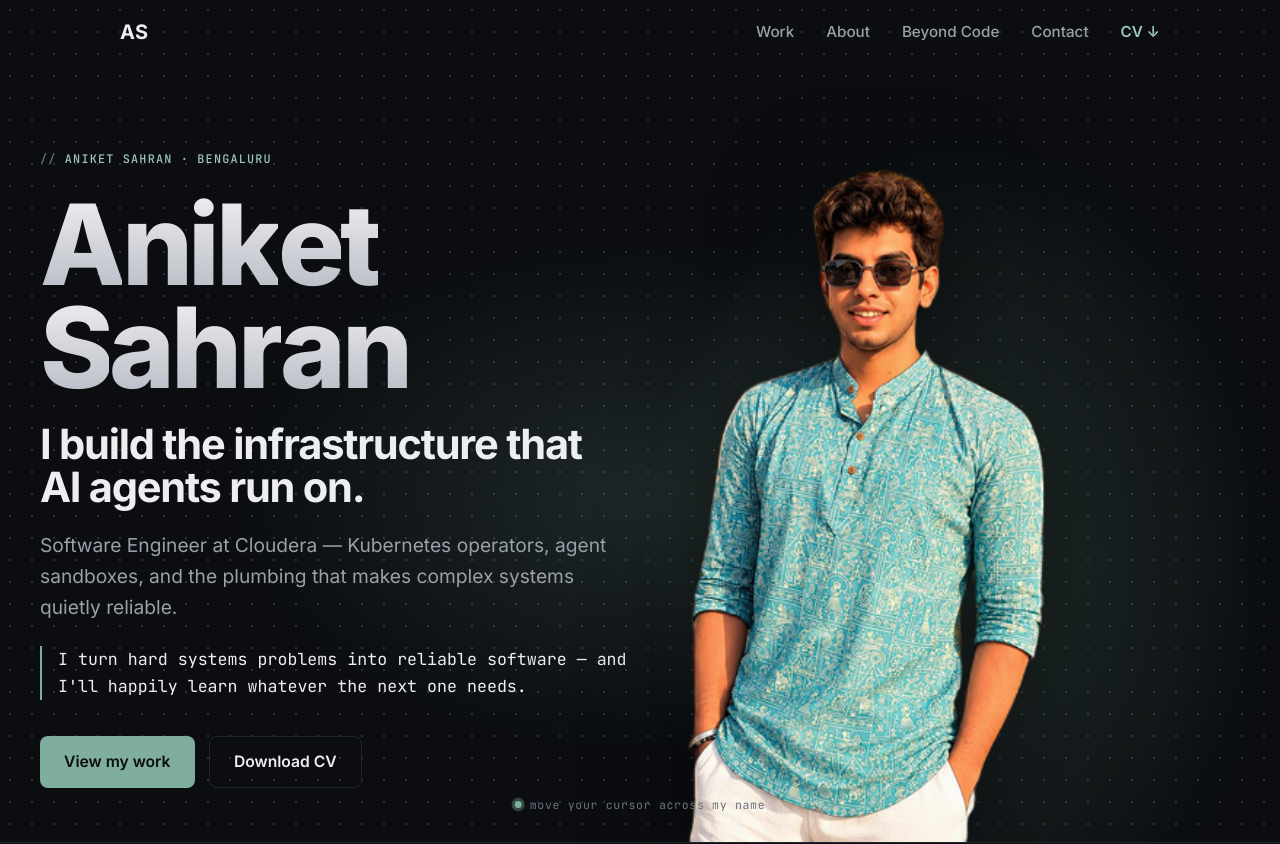
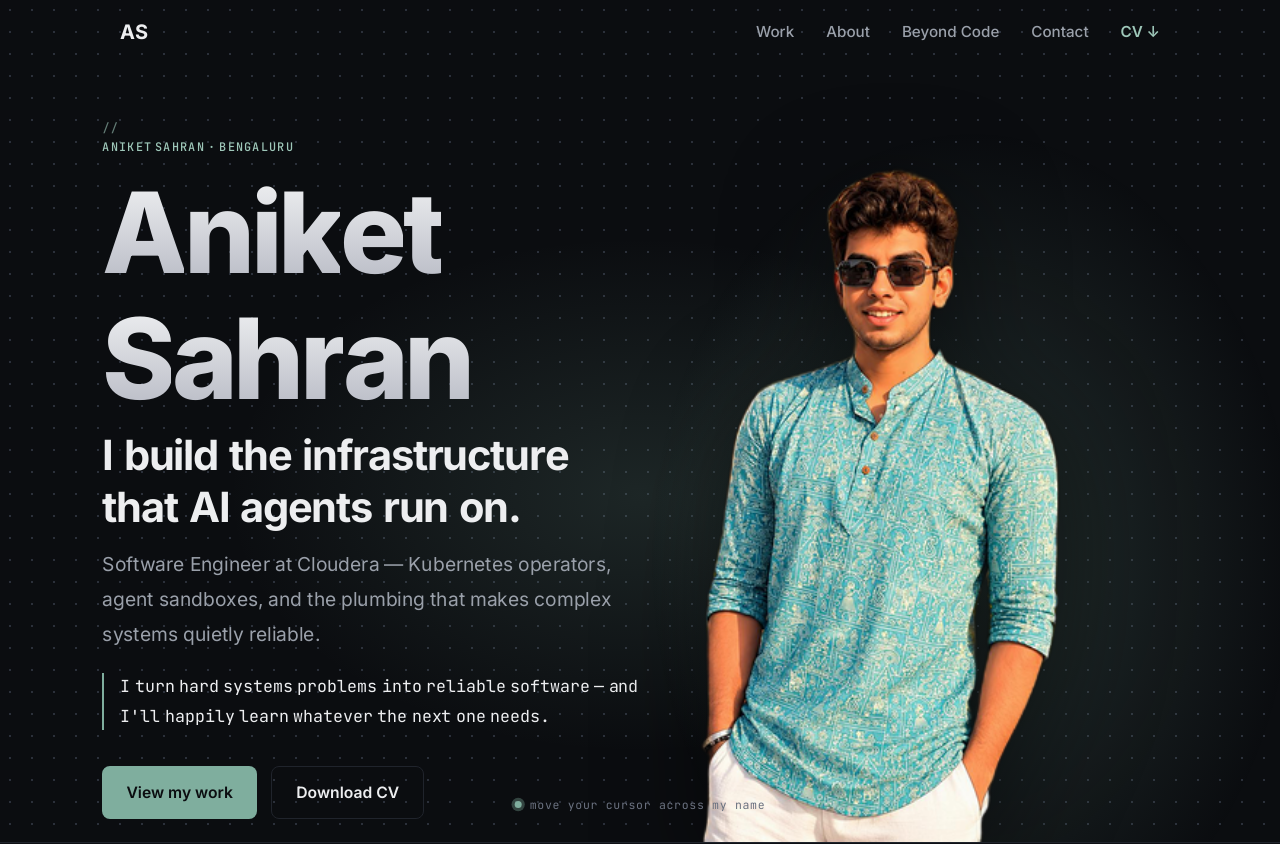
Before and after one commit to aniketsahran/aniket-portfolio, a React (Vite) app: page / in a window 1280 px wide. Shown: the top 844 px of the page. Built offline with nearby package versions, Linux system fonts and the light colour scheme.

Commit message:
feat: interactive bounce on all hero text; shift hero right

```diff
--- a/src/components/InteractiveName.css
+++ b/src/components/InteractiveName.css
@@ -17,8 +17,9 @@
 .inm__glyphs {
   display: flex;
   flex-wrap: wrap;
+  align-items: baseline;
   column-gap: 0.26em;
-  row-gap: 0;
+  row-gap: 0.2em;
   cursor: default;
 }
 
--- a/src/sections/Hero.css
+++ b/src/sections/Hero.css
@@ -40,6 +40,9 @@
     grid-template-columns: minmax(0, 1fr) clamp(420px, 44vw, 720px);
     gap: clamp(1.5rem, 4vw, 3rem);
     padding-bottom: 0;
+    /* nudge the whole composition rightward */
+    padding-left: clamp(2.5rem, 8vw, 9rem);
+    padding-right: clamp(1rem, 2vw, 2rem);
   }
 
   .hero__copy {
--- a/src/sections/Hero.jsx
+++ b/src/sections/Hero.jsx
@@ -22,7 +22,7 @@ export default function Hero() {
       <div className="hero__inner">
         <div className="hero__copy">
           <motion.p className="eyebrow hero__eyebrow" {...rise(0)}>
-            {profile.heroEyebrow}
+            <InteractiveName text={profile.heroEyebrow} />
           </motion.p>
 
           <motion.div id="hero-name" className="hero__name" {...rise(0.06)}>
@@ -30,15 +30,15 @@ export default function Hero() {
           </motion.div>
 
           <motion.h1 className="hero__headline" {...rise(0.12)}>
-            {profile.heroHeadline}
+            <InteractiveName text={profile.heroHeadline} />
           </motion.h1>
 
           <motion.p className="hero__subline" {...rise(0.18)}>
-            {profile.heroSubline}
+            <InteractiveName text={profile.heroSubline} />
           </motion.p>
 
           <motion.p className="hero__tagline" {...rise(0.24)}>
-            {profile.tagline}
+            <InteractiveName text={profile.tagline} />
           </motion.p>
 
           <motion.div className="hero__ctas" {...rise(0.3)}>
```
